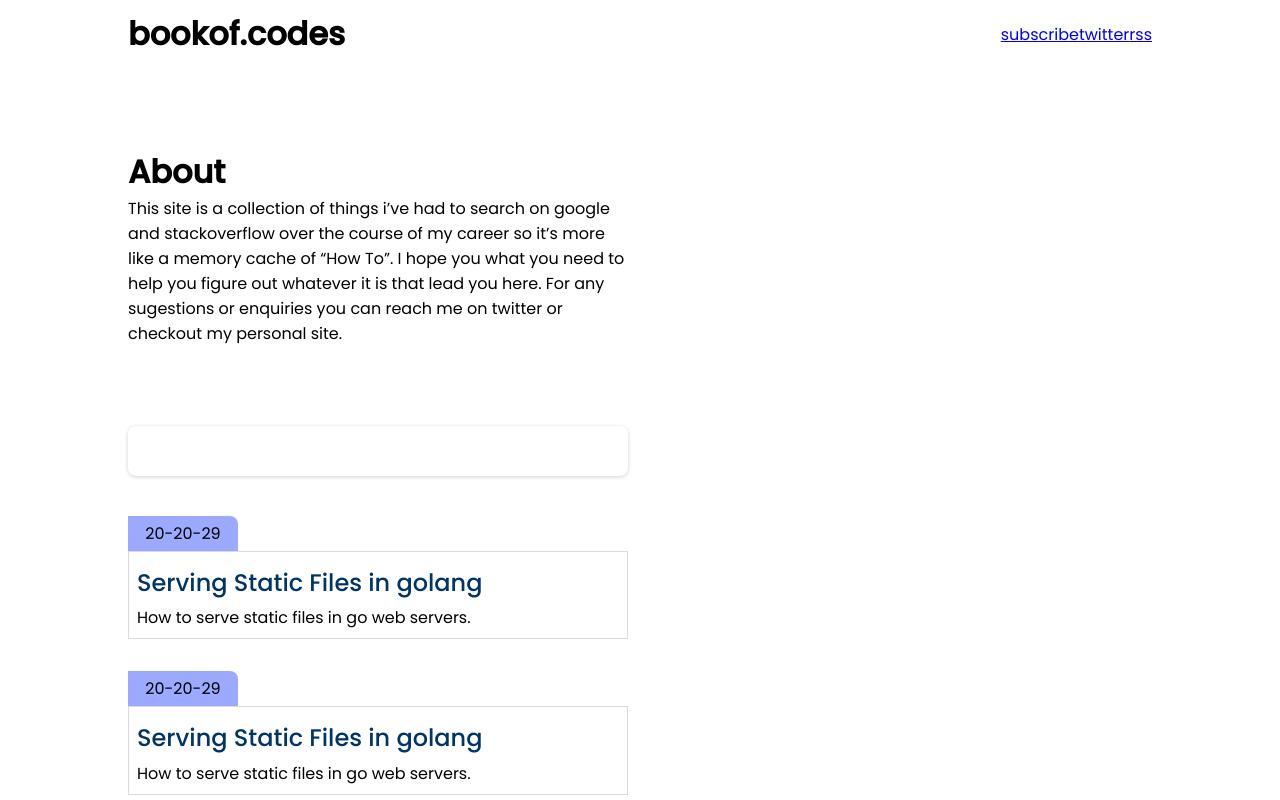
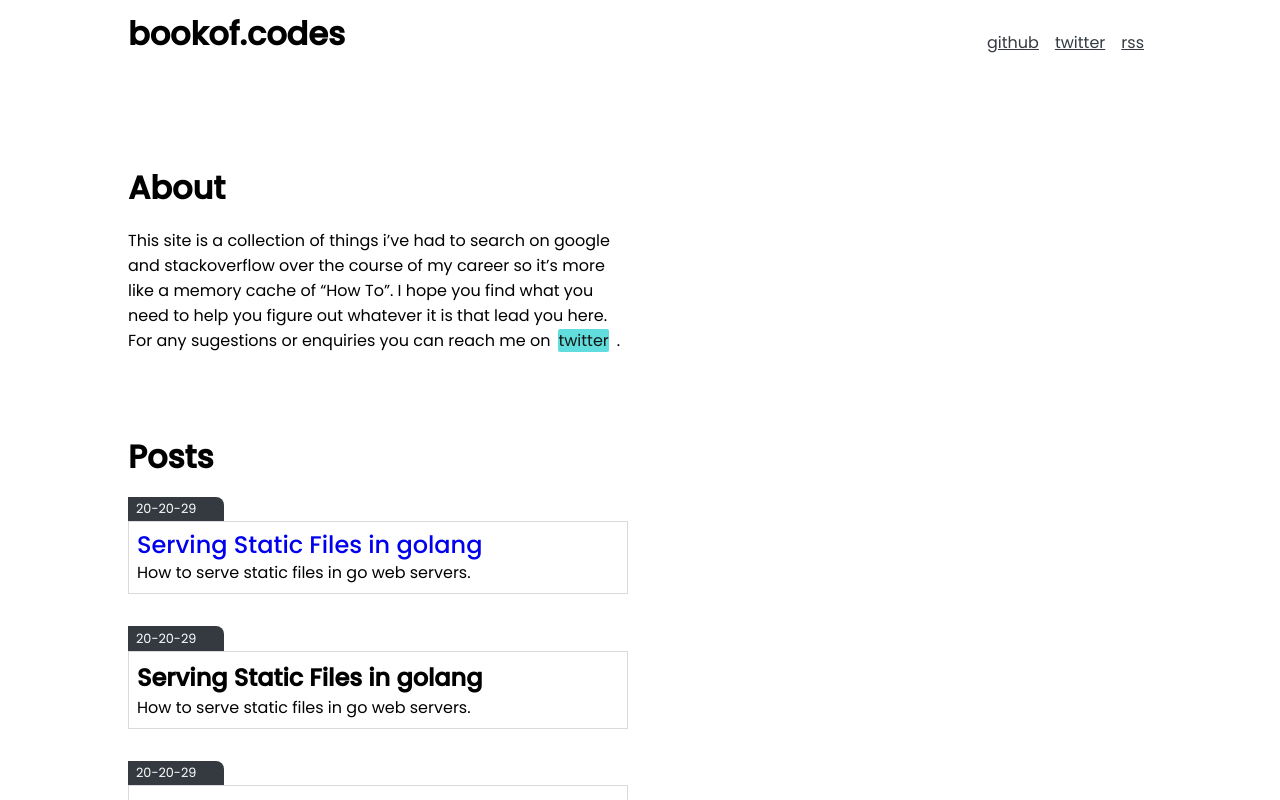
Before and after one commit to 97Afolabi/bookof.codes, a Next.js app: page / in a window 1280 px wide. Shown: the top 800 px of the page. Built offline with nearby package versions, Linux system fonts and the light colour scheme.

Commit message:
remove widget

```diff
--- a/src/pages/index.js
+++ b/src/pages/index.js
@@ -11,7 +11,7 @@ export default function Home({ allPosts }) {
         <h1>bookof.codes</h1>
         <nav>
           <Link href='/'>
-            <a className='subtn'>subscribe</a>
+            <a>github</a>
           </Link>
           <Link href='/'>
             <a>twitter</a>
@@ -27,21 +27,25 @@ export default function Home({ allPosts }) {
           <p>
             This site is a collection of things i’ve had to search on google and
             stackoverflow over the course of my career so it’s more like a
-            memory cache of “How To”. I hope you what you need to help you
+            memory cache of “How To”. I hope you find what you need to help you
             figure out whatever it is that lead you here. For any sugestions or
-            enquiries you can reach me on twitter or checkout my personal site.
+            enquiries you can reach me on
+            <Link href='/'>
+              <a>twitter</a>
+            </Link>
+            .
           </p>
         </div>
 
-        <div className='widget'>
-          <input type='text' />
-        </div>
-
         <section>
+          <h1>Posts</h1>
           <article>
             <div id='date-tag'>20-20-29</div>
             <div id='post-card'>
-              <h2>Serving Static Files in golang </h2>
+              <Link href='/'>
+                <a>Serving Static Files in golang</a>
+              </Link>
+
               <p>How to serve static files in go web servers.</p>
             </div>
           </article>
@@ -63,7 +67,7 @@ export default function Home({ allPosts }) {
           </article>
 
           <article>
-            <div id='date-tag'>20-20-29</div>
+            <div id='date-tag'>18, July 2020</div>
             <div id='post-card'>
               <h2>Serving Static Files in golang </h2>
               <p>How to serve static files in go web servers.</p>
--- a/src/pages/styles.css
+++ b/src/pages/styles.css
@@ -12,7 +12,30 @@ body {
   max-width: 80%;
   margin: 0 auto;
 }
+p a {
+  background-color: rgba(7, 202, 202, 0.637);
+  text-decoration: none;
+  margin: 0 0.5rem;
+  color: #141414;
+  border-radius: 2px;
+}
+p a:hover {
+  background-color: #aeafb198;
+}
+nav a {
+  padding: 0 0.5rem;
+  color: #343a40;
+}
 
+nav a:hover {
+  background-color: aqua;
+  text-decoration: none;
+}
+
+h1 {
+  font-size: 2em;
+  margin-bottom: 1rem;
+}
 header {
   display: flex;
   justify-content: space-between;
@@ -30,18 +53,25 @@ header h1 {
   margin-bottom: 10vh;
 }
 
-.widget {
+/* .widget {
   margin-bottom: 5vh;
   display: flex;
-}
-.widget input[type='text'] {
+} */
+/* .widget input[type='text'] {
   width: clamp(500px, 40vw, 400px);
   height: 50px;
+  padding: 0.5rem 1rem;
+  font-size: 1.5rem;
   background: #ffffff;
   box-shadow: 0px 1px 4px rgba(0, 0, 0, 0.18);
   border-radius: 8px;
   border: none;
 }
+
+.widget input[type='text']:focus {
+  box-shadow: 0px 2px 8px rgba(0, 0, 0, 0.18);
+  outline: none;
+} */
 
 article {
   max-width: clamp(500px, 40vw, 400px);
@@ -49,10 +79,12 @@ article {
 }
 
 #date-tag {
-  max-width: 100px;
-  padding: 5px;
-  background: #9ba9ff;
-  text-align: center;
+  max-width: 80px;
+  padding: 0.2rem 0.5rem;
+  color: #ffffff;
+  font-size: 0.8rem;
+  background: #343a40;
+  text-align: left;
   border-radius: 0px 8px 0px 0px;
 }
 
@@ -62,14 +94,17 @@ article {
   box-sizing: border-box;
 }
 
-#post-card h2 {
+#post-card a {
   font-family: Poppins;
   font-style: normal;
   padding: 0.5rem 0;
   font-weight: 500;
-  color: #003566;
+  text-decoration: none;
   font-size: 24px;
   line-height: 122%;
+}
+#post-card a:hover {
+  text-decoration: underline;
 }
 
 #intro-card p {
```
